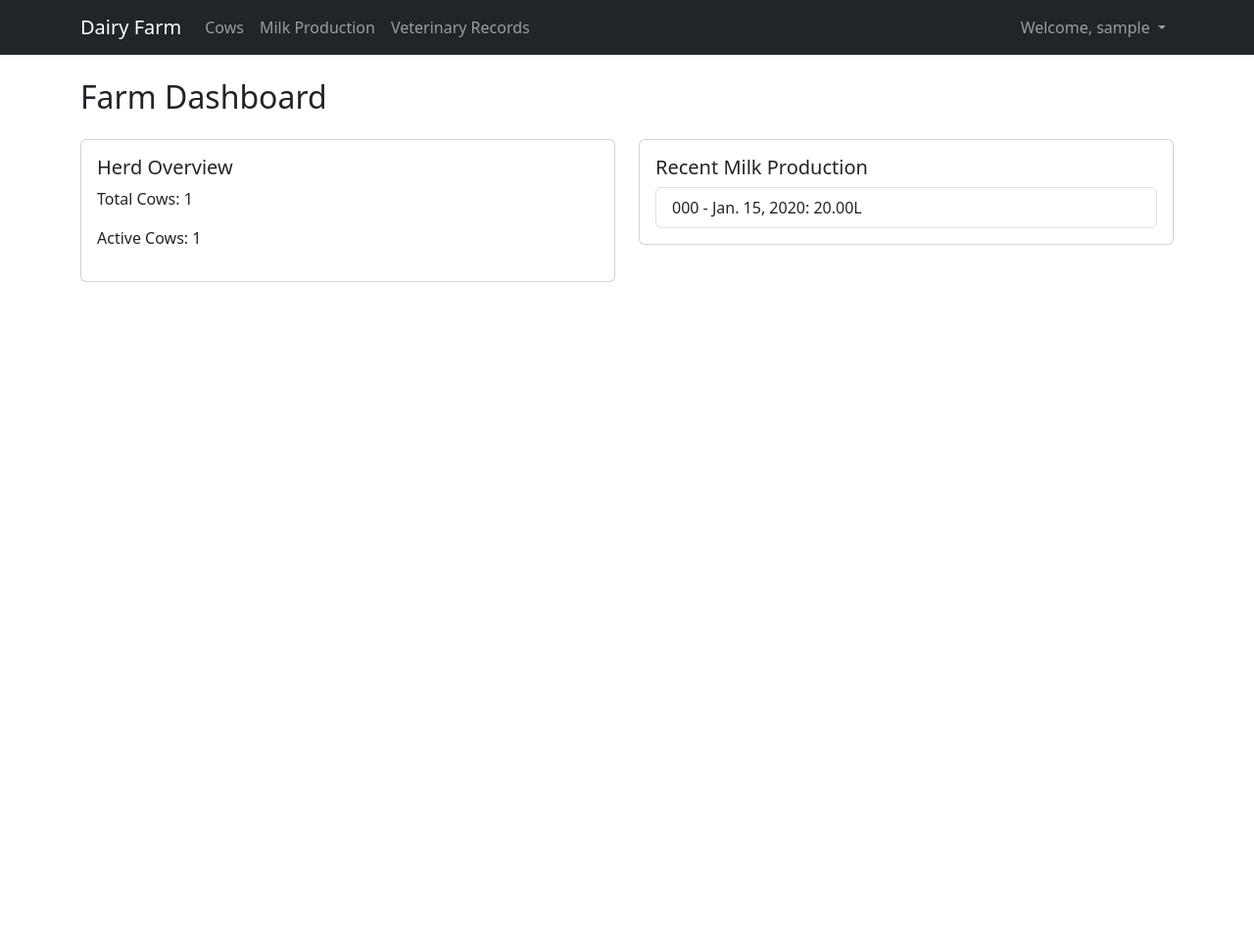
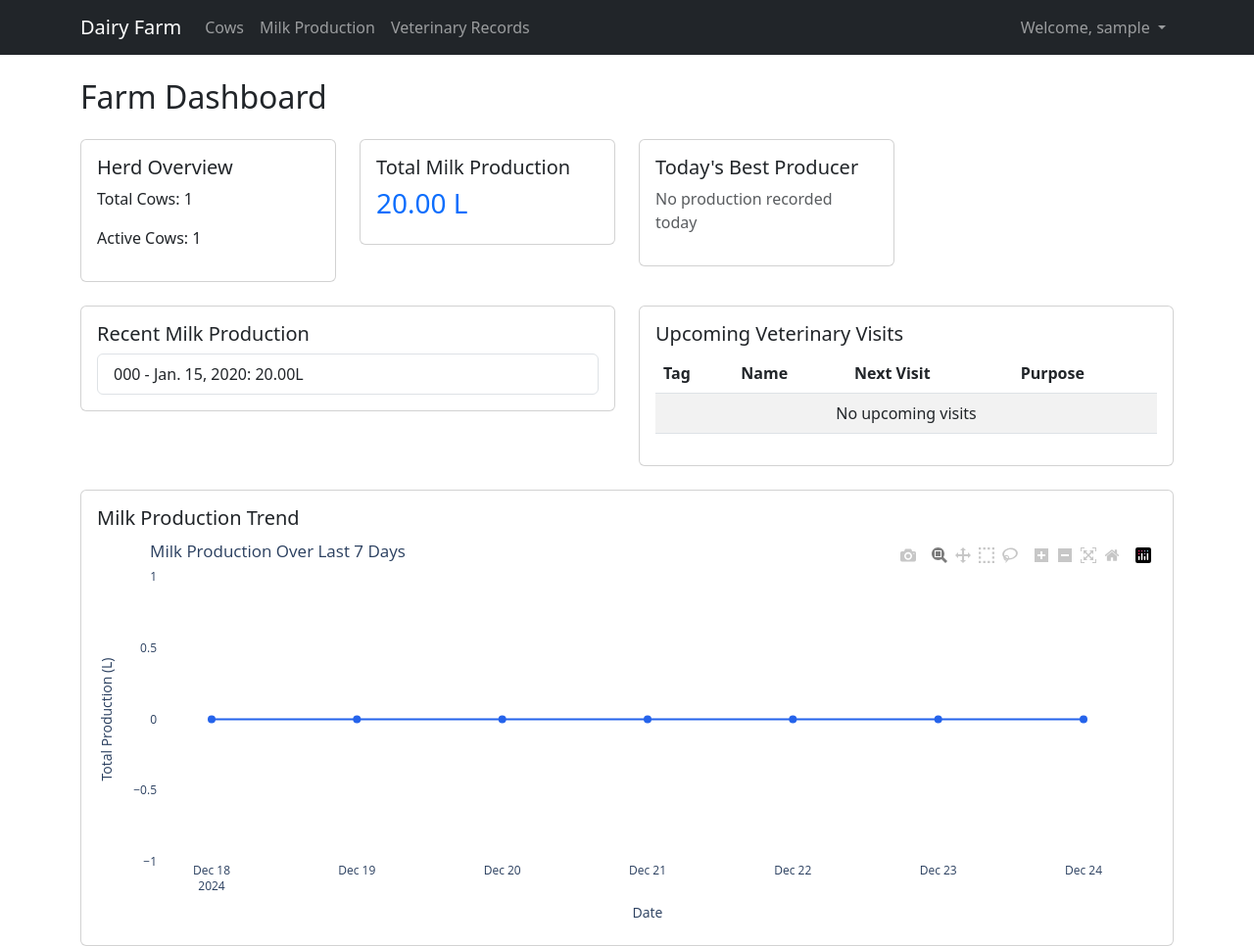
Before and after one commit to KamandeRick/dairy_farm, a Django app: page / in a window 1280 px wide. Shown: the whole page at 98% size. Before the commit the page ends 288 px from the top, so only its background shows below. Run offline with Django 4.2, Linux system fonts and the light colour scheme; a user stored in the database is signed in; tables that the repository leaves empty hold one stand-in row (values such as "Sample post"); some libraries are stand-ins or nearby versions.

Commit message:
implement graph using plotly

```diff
--- a/dairy_farm/settings.py
+++ b/dairy_farm/settings.py
@@ -41,6 +41,7 @@ INSTALLED_APPS = [
     #MY APPS
     'farm_management',
     'widget_tweaks',
+    'plotly',
 ]
 
 MIDDLEWARE = [
--- a/farm_management/templates/farm_management/dashboard.html
+++ b/farm_management/templates/farm_management/dashboard.html
@@ -4,8 +4,11 @@
 
 {% block content %}
 <h2>Farm Dashboard</h2>
+
+<!-- Top Stats Row -->
 <div class="row mt-4">
-    <div class="col-md-6">
+    <!-- Herd Overview -->
+    <div class="col-md-3">
         <div class="card">
             <div class="card-body">
                 <h5 class="card-title">Herd Overview</h5>
@@ -14,6 +17,36 @@
             </div>
         </div>
     </div>
+
+    <!-- Total Milk Production -->
+    <div class="col-md-3">
+        <div class="card">
+            <div class="card-body">
+                <h5 class="card-title">Total Milk Production</h5>
+                <h3 class="text-primary">{{ total_milk|floatformat:2 }} L</h3>
+            </div>
+        </div>
+    </div>
+
+    <!-- Best Producer -->
+    <div class="col-md-3">
+        <div class="card">
+            <div class="card-body">
+                <h5 class="card-title">Today's Best Producer</h5>
+                {% if today_best %}
+                    <p class="mb-1">{{ today_best.cow.name }} ({{ today_best.cow.tag_number }})</p>
+                    <h4 class="text-success">{{ today_best.daily_total|floatformat:2 }} L</h4>
+                {% else %}
+                    <p class="text-muted">No production recorded today</p>
+                {% endif %}
+            </div>
+        </div>
+    </div>
+</div>
+
+<!-- Second Row -->
+<div class="row mt-4">
+    <!-- Recent Milk Production -->
     <div class="col-md-6">
         <div class="card">
             <div class="card-body">
@@ -28,5 +61,62 @@
             </div>
         </div>
     </div>
+
+    <!-- Upcoming Vet Visits -->
+    <div class="col-md-6">
+        <div class="card">
+            <div class="card-body">
+                <h5 class="card-title">Upcoming Veterinary Visits</h5>
+                <div class="table-responsive">
+                    <table class="table table-striped">
+                        <thead>
+                            <tr>
+                                <th>Tag</th>
+                                <th>Name</th>
+                                <th>Next Visit</th>
+                                <th>Purpose</th>
+                            </tr>
+                        </thead>
+                        <tbody>
+                            {% for visit in upcoming_visits %}
+                            <tr>
+                                <td>{{ visit.cow.tag_number }}</td>
+                                <td>{{ visit.cow.name }}</td>
+                                <td>{{ visit.next_visit_date }}</td>
+                                <td>{{ visit.record_type }}</td>
+                            </tr>
+                            {% empty %}
+                            <tr>
+                                <td colspan="4" class="text-center">No upcoming visits</td>
+                            </tr>
+                            {% endfor %}
+                        </tbody>
+                    </table>
+                </div>
+            </div>
+        </div>
+    </div>
+</div>
+
+<!-- Production Graph Card -->
+<div class="row mt-4">
+    <div class="col-12">
+        <div class="card">
+            <div class="card-body">
+                <h5 class="card-title">Milk Production Trend</h5>
+                <div id="productionGraph" style="height: 400px;"></div>
+            </div>
+        </div>
+    </div>
 </div>
 {% endblock %}
+
+{% block extra_js %}
+<script src="https://cdn.plot.ly/plotly-latest.min.js"></script>
+<script>
+    document.addEventListener('DOMContentLoaded', function() {
+        var graphJSON = {{ plot_div|safe }};
+        Plotly.newPlot('productionGraph', graphJSON.data, graphJSON.layout);
+    });
+</script>
+{% endblock %}
--- a/farm_management/views.py
+++ b/farm_management/views.py
@@ -1,10 +1,16 @@
 from django.shortcuts import render, get_object_or_404, redirect
 from django.contrib.auth.decorators import login_required
 from django.contrib import messages
+from django.db.models import Sum, Max
+from django.utils import timezone
+from datetime import timedelta
 from django.contrib.auth.forms import UserCreationForm
 from django.contrib.auth.models import Group
 from .models import Farm, Cow, MilkProduction, VeterinaryRecord
 from .forms import CowForm, MilkProductionForm, VeterinaryRecordForm
+import plotly.graph_objects as go
+from plotly.utils import PlotlyJSONEncoder
+import json
 
 def register(request):
     if request.method == 'POST':
@@ -35,21 +41,112 @@ def dashboard(request):
         defaults={'name': f"{request.user.username}'s Farm"}
     )
 
+
+    #basic statistics
     total_cows = Cow.objects.filter(farm=farm).count()
     active_cows = Cow.objects.filter(farm=farm, status='ACTIVE').count()
+
+    #recent milk production
     latest_milk_records = MilkProduction.objects.select_related('cow').filter(
         cow__farm=farm
     ).order_by('-date')[:5]
+
+    #Total milk production
+    # Calculate total milk production
+    today = timezone.now().date()
+    total_milk = MilkProduction.objects.filter(
+        cow__farm=farm
+    ).aggregate(
+        total=Sum('morning_amount') + Sum('evening_amount')
+    )['total'] or 0
+
+    #Recent vet records
     recent_vet_records = VeterinaryRecord.objects.select_related('cow').filter(
         cow__farm=farm
     ).order_by('-date')[:5]
+
+    # Get upcoming vet visits
+    upcoming_visits = VeterinaryRecord.objects.select_related('cow').filter(
+        cow__farm=farm,
+        next_visit_date__gte=today
+    ).order_by('next_visit_date')[:5]
+
+    # Get today's best producer
+    today_best = MilkProduction.objects.filter(
+        cow__farm=farm,
+        date=today
+    ).annotate(
+        daily_total=Sum('morning_amount') + Sum('evening_amount')
+    ).order_by('-daily_total').first()
+
+    # Get last 7 days production data for the graph
+    #last_7_days = []
+    #for i in range(7):
+        #date = today - timedelta(days=i)
+        #daily_total = MilkProduction.objects.filter(
+            #cow__farm=farm,
+            #date=date
+        #).aggregate(
+            #total=Sum('morning_amount') + Sum('evening_amount')
+        #)['total'] or 0
+        #last_7_days.append({
+            #'date': date.strftime('%Y-%m-%d'),
+            #'total': float(daily_total)
+        #})
+
+    # Get last 7 days production data for the graph
+    dates = []
+    production_values = []
+
+    for i in range(6, -1, -1):  # Last 7 days
+        date = today - timedelta(days=i)
+        daily_total = MilkProduction.objects.filter(
+            cow__farm=farm,
+            date=date
+        ).aggregate(
+            total=Sum('morning_amount') + Sum('evening_amount')
+        )['total'] or 0
+
+        dates.append(date.strftime('%Y-%m-%d'))
+        production_values.append(float(daily_total))
+
+    # Create the Plotly figure
+    fig = go.Figure()
+    fig.add_trace(go.Scatter(
+        x=dates,
+        y=production_values,
+        mode='lines+markers',
+        name='Daily Production',
+        line=dict(color='#2563eb', width=2),
+        marker=dict(size=8)
+    ))
+
+    fig.update_layout(
+        title='Milk Production Over Last 7 Days',
+        xaxis_title='Date',
+        yaxis_title='Total Production (L)',
+        height=400,
+        margin=dict(l=20, r=20, t=40, b=20),
+        paper_bgcolor='white',
+        plot_bgcolor='white',
+        hovermode='x unified'
+    )
+
+    # Convert the figure to JSON for the template
+    plot_div = fig.to_json()
+
 
     context = {
         'farm': farm,
         'total_cows': total_cows,
         'active_cows': active_cows,
+        'total_milk': total_milk,
+        'upcoming_visits': upcoming_visits,
+        'today_best': today_best,
+        #'production_data': json.dumps(list(reversed(last_7_days))),
         'latest_milk_records': latest_milk_records,
         'recent_vet_records': recent_vet_records,
+        'plot_div': plot_div,
     }
     return render(request, 'farm_management/dashboard.html', context)
 
--- a/templates/base.html
+++ b/templates/base.html
@@ -6,6 +6,8 @@
     <title>Dairy Farm Management - {% block title %}{% endblock %}</title>
     <!-- Bootstrap CSS -->
     <link href="https://cdn.jsdelivr.net/npm/bootstrap@5.3.0/dist/css/bootstrap.min.css" rel="stylesheet">
+    <link rel="stylesheet" href="https://cdn.plot.ly/plotly-latest.min.css">
+    {% block extra_css %}{% endblock %}
 </head>
 <body>
     <!-- Navigation -->
@@ -74,5 +76,7 @@
 
     <!-- Bootstrap JS -->
     <script src="https://cdn.jsdelivr.net/npm/bootstrap@5.3.0/dist/js/bootstrap.bundle.min.js"></script>
+    <script src="https://cdn.plot.ly/plotly-latest.min.js"></script>
+    {% block extra_js %}{% endblock %}
 </body>
 </html>
```
Also changed, not shown: static/MilkProductionGraph.jsx (added, +41 -0 lines).
